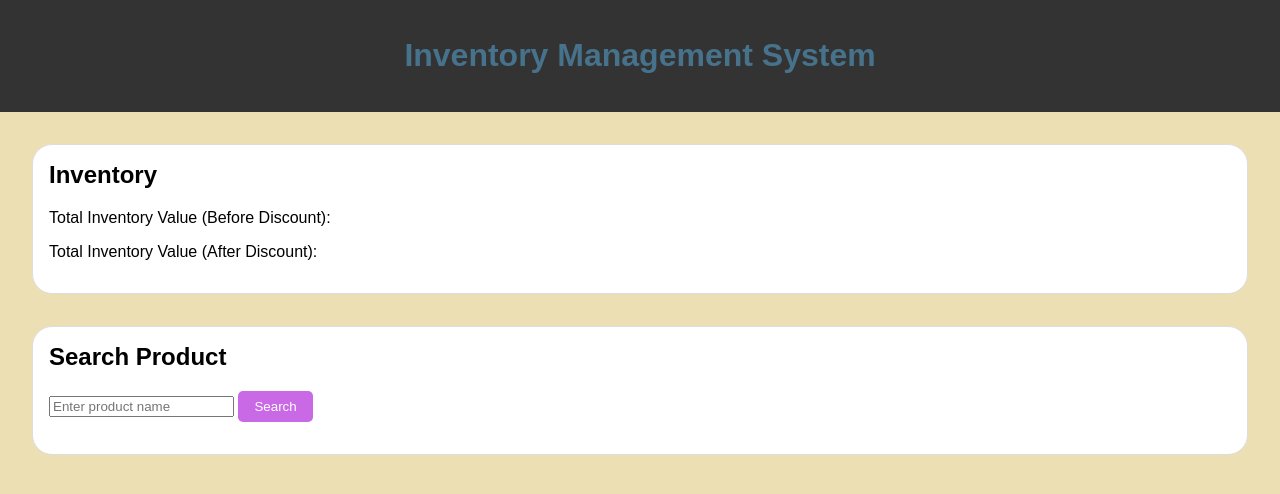
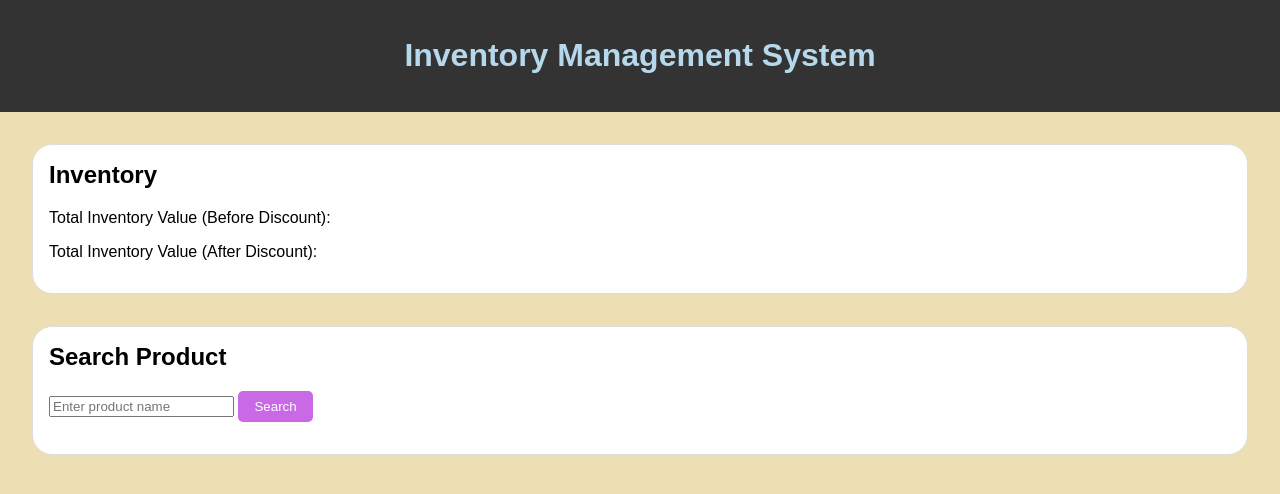
Before and after one commit to Davinderkehal/inventory-management, a plain HTML site: page index.html in a window 1280 px wide. Drawn offline with Linux system fonts and the light colour scheme.

Commit message:
adding better color to css head and some more description to README.md file

```diff
--- a/styles.css
+++ b/styles.css
@@ -7,7 +7,7 @@ body {
 
 header {
     background-color: #333;
-    color: rgb(71, 114, 140);
+    color: rgb(182, 216, 237);
     padding: 1rem;
     text-align: center;
 }
```
Also changed, not shown: 1 other file.
